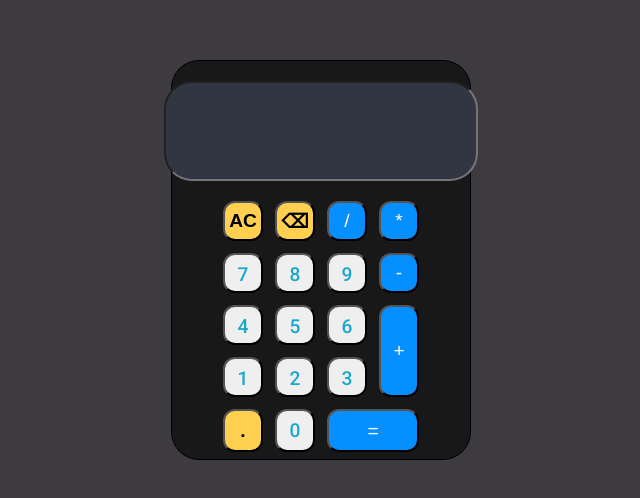
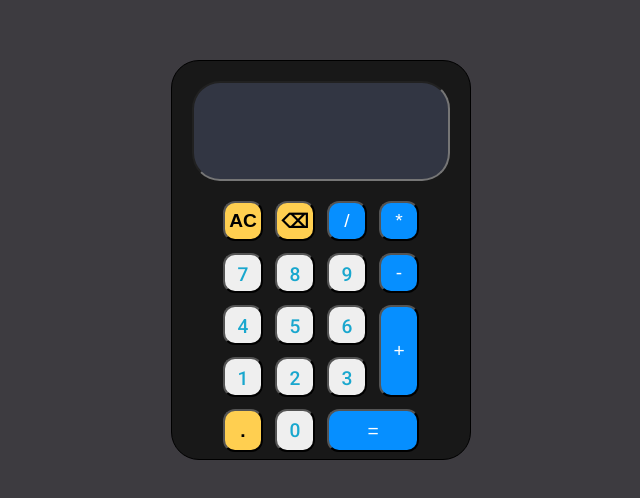
Before and after one commit to KaC-2004/standard-calculator, a plain HTML site: page frontend/index.html in a window 1280 px wide. Shown: the part 140-638 px from the top of the page, without its empty margins (319-959 px from the left). Drawn offline with Linux system fonts and the light colour scheme.

Commit message:
fixed display-screen bug

```diff
--- a/frontend/assets/css/styles.css
+++ b/frontend/assets/css/styles.css
@@ -23,7 +23,7 @@ body{
 
 #display-screen{
     height: 100px;
-    width: 100em;
+    width: 100%;
     font-size: x-large;
     color: #ffffff;
     border-radius: 28px;
```
